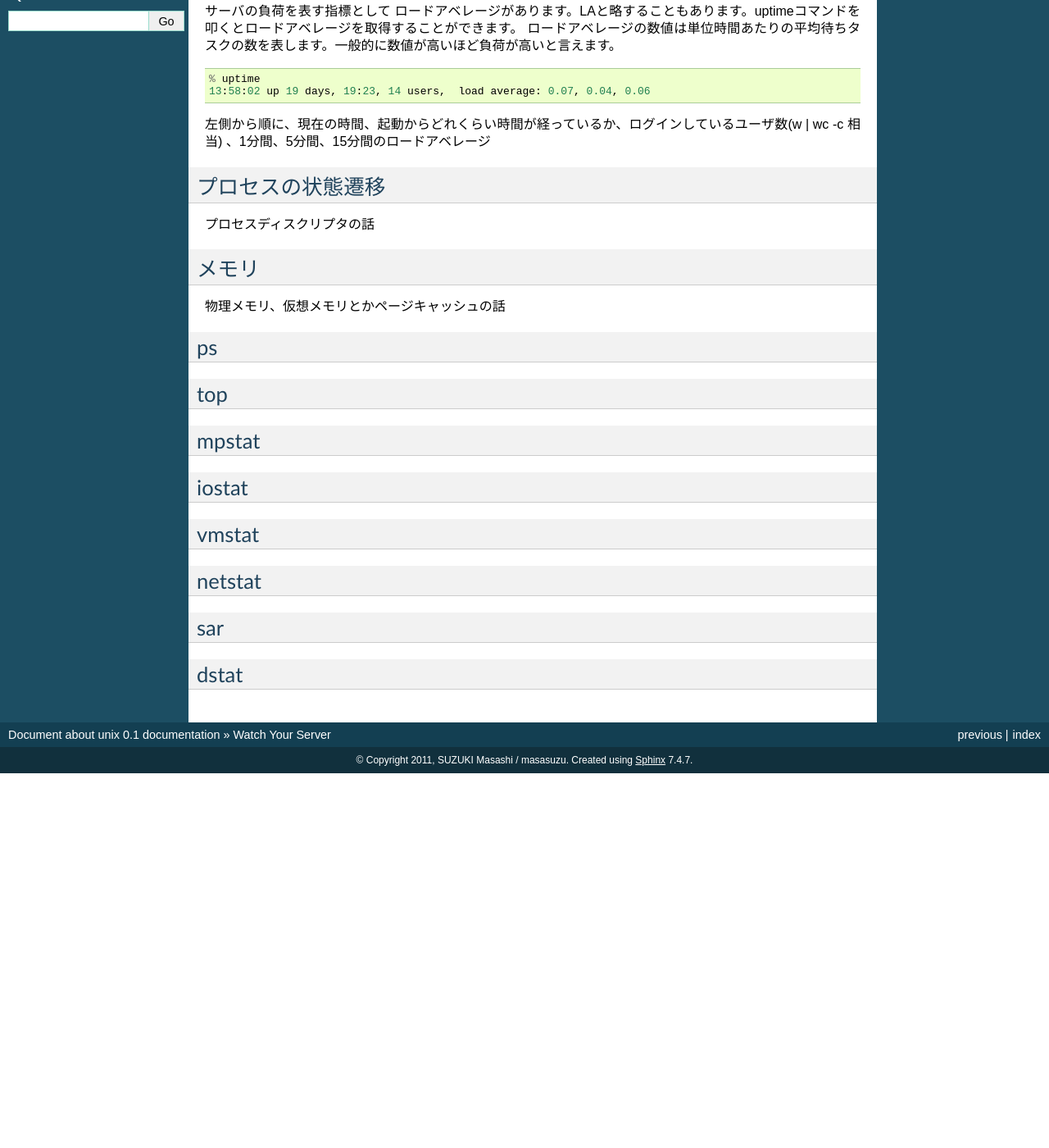
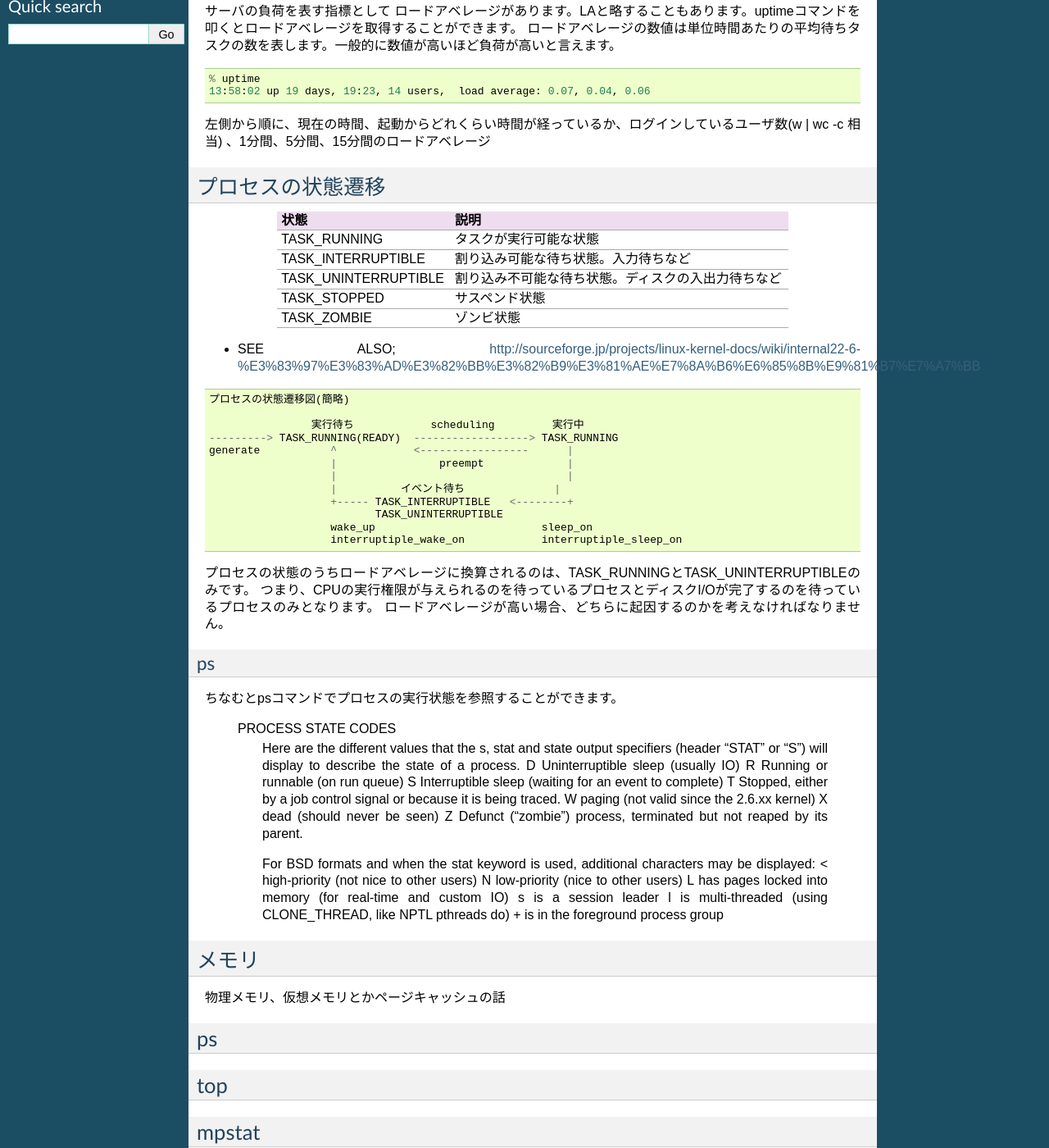
Before and after one commit to masasuzu/document, a Sphinx documentation site: the page built from unix/source/watch.rst, in a window 1280 px wide and 1400 px high, scrolled down 446 px. Shown: the whole window at 82% size. Built offline with Sphinx 7.4.7, drawn with Linux system fonts in a browser that asks for light colours; before the commit the page ends 1389 px from its top, so only the background shows below that.

Commit message:
プロセスについて

```diff
--- a/unix/source/watch.rst
+++ b/unix/source/watch.rst
@@ -37,7 +37,69 @@
 プロセスの状態遷移
 ====================================
 
-プロセスディスクリプタの話
++-----------------------+-------------------------------------------------------+
+| 状態                  | 説明                                                  |
++=======================+=======================================================+
+| TASK_RUNNING          | タスクが実行可能な状態                                |
++-----------------------+-------------------------------------------------------+
+| TASK_INTERRUPTIBLE    | 割り込み可能な待ち状態。入力待ちなど                  |
++-----------------------+-------------------------------------------------------+
+| TASK_UNINTERRUPTIBLE  | 割り込み不可能な待ち状態。ディスクの入出力待ちなど    |
++-----------------------+-------------------------------------------------------+
+| TASK_STOPPED          | サスペンド状態                                        |
++-----------------------+-------------------------------------------------------+
+| TASK_ZOMBIE           | ゾンビ状態                                            |
++-----------------------+-------------------------------------------------------+
+
+* SEE ALSO; http://sourceforge.jp/projects/linux-kernel-docs/wiki/internal22-6-%E3%83%97%E3%83%AD%E3%82%BB%E3%82%B9%E3%81%AE%E7%8A%B6%E6%85%8B%E9%81%B7%E7%A7%BB
+
+
+
+::
+
+    プロセスの状態遷移図(簡略)
+
+                    実行待ち            scheduling         実行中
+    ---------> TASK_RUNNING(READY)  ------------------> TASK_RUNNING
+    generate           ^            <-----------------      |
+                       |                preempt             |
+                       |                                    |
+                       |          イベント待ち              |
+                       +----- TASK_INTERRUPTIBLE   <--------+
+                              TASK_UNINTERRUPTIBLE
+                       wake_up                          sleep_on
+                       interruptiple_wake_on            interruptiple_sleep_on
+
+
+
+プロセスの状態のうちロードアベレージに換算されるのは、TASK_RUNNINGとTASK_UNINTERRUPTIBLEのみです。
+つまり、CPUの実行権限が与えられるのを待っているプロセスとディスクI/Oが完了するのを待っているプロセスのみとなります。
+ロードアベレージが高い場合、どちらに起因するのかを考えなければなりません。
+
+ps
+------------------------------------
+
+ちなむとpsコマンドでプロセスの実行状態を参照することができます。
+
+    PROCESS STATE CODES
+           Here are the different values that the s, stat and state output specifiers (header "STAT" or "S") will display to describe the state of a process.
+           D    Uninterruptible sleep (usually IO)
+           R    Running or runnable (on run queue)
+           S    Interruptible sleep (waiting for an event to complete)
+           T    Stopped, either by a job control signal or because it is being traced.
+           W    paging (not valid since the 2.6.xx kernel)
+           X    dead (should never be seen)
+           Z    Defunct ("zombie") process, terminated but not reaped by its parent.
+
+           For BSD formats and when the stat keyword is used, additional characters may be displayed:
+           <    high-priority (not nice to other users)
+           N    low-priority (nice to other users)
+           L    has pages locked into memory (for real-time and custom IO)
+           s    is a session leader
+           l    is multi-threaded (using CLONE_THREAD, like NPTL pthreads do)
+           +    is in the foreground process group
+
+
 
 メモリ
 ====================================
```
